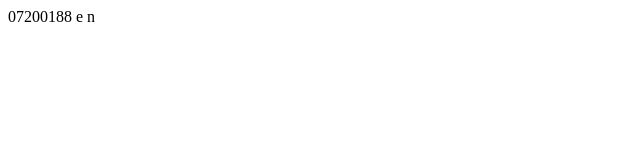
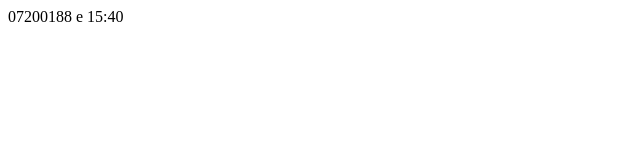
Before and after one commit to moacirLSJ/pagina, a plain HTML site: page index.html in a window 1280 px wide. Shown: the full height of the page, 0-640 px from the left. Drawn offline with Linux system fonts and the light colour scheme.

Commit message:
Update index.html

```diff
--- a/index.html
+++ b/index.html
@@ -8,7 +8,7 @@
 
     <n:>07200188</n:>
     <s:>e</s:>
-    <h:>n</h:>
+    <h:>15:40</h:>
 
 
 </body>
```
